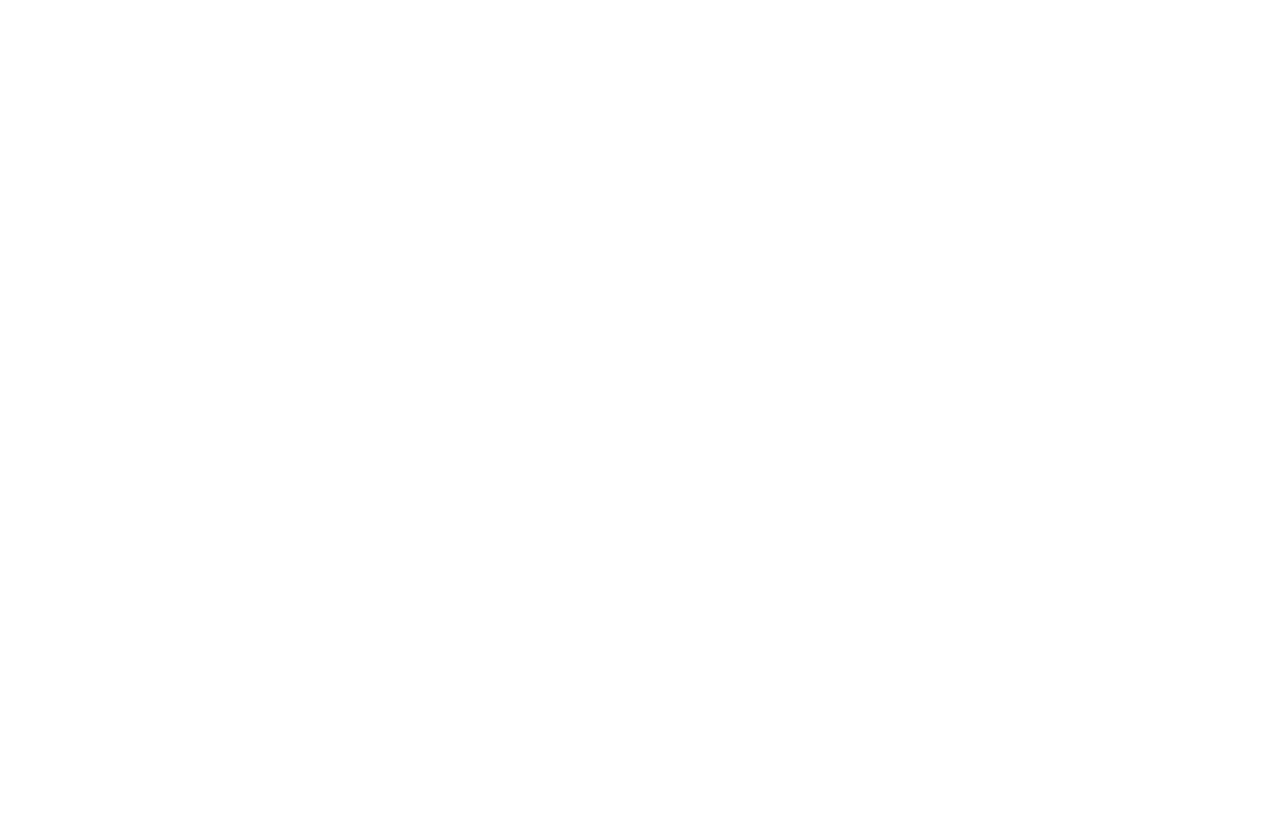
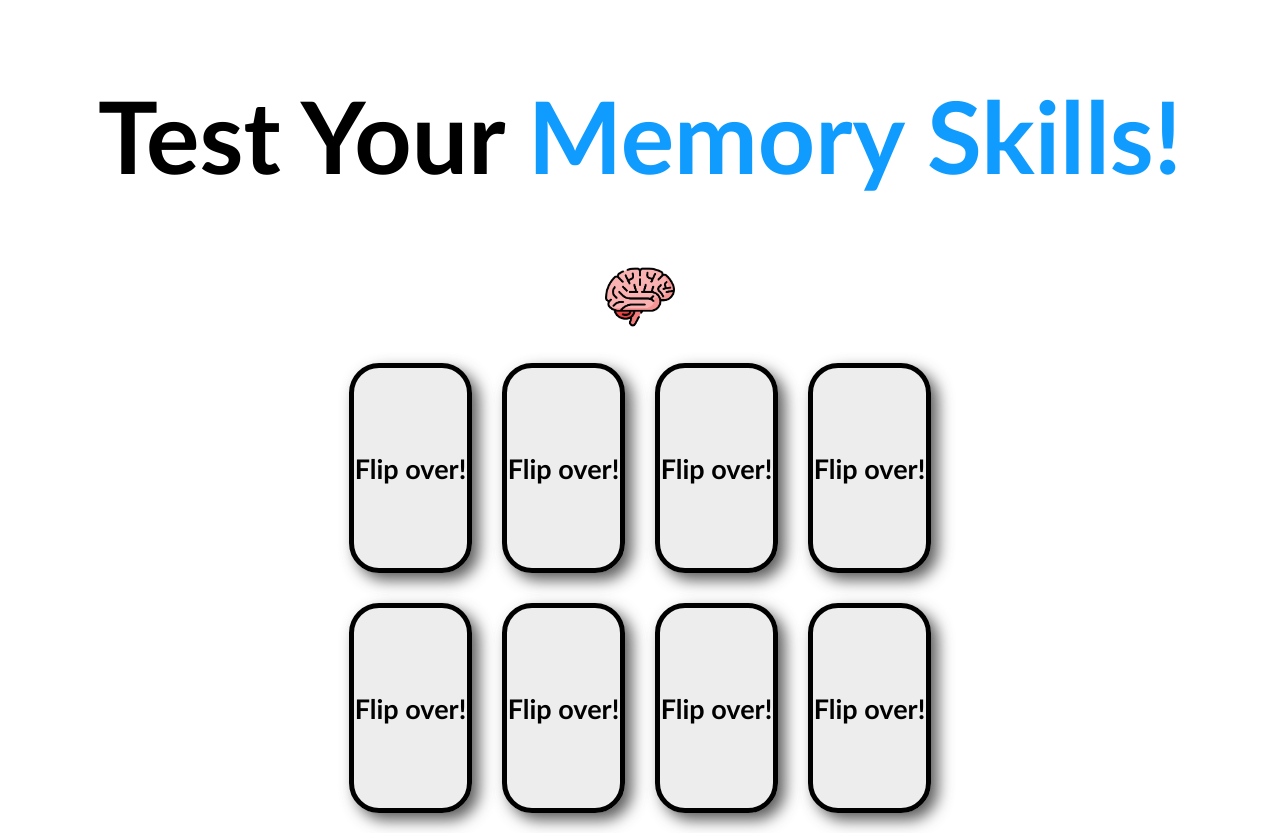
Before and after one commit to 3byss/memory-game, a plain HTML site: page index.html in a window 1280 px wide. Before the commit the page ends 800 px from the top, so only its background shows below. Drawn offline with Linux system fonts and the light colour scheme; a web font is replaced by a local one.

Commit message:
Added alot of files and changed a few

```diff
--- /dev/null
+++ b/app.js
@@ -0,0 +1,19 @@
+import { randomNum } from './random.js';
+
+// Set basic variables
+let cards = document.querySelectorAll(".card");
+let usedNumbers = {};
+
+// Set cards values
+cards.forEach(element => {
+    let randomNumber = randomNum(3);
+
+    // Check to see if we can add that number in
+    if (usedNumbers.length == 0) {
+        element.value = randomNumber;
+    } else if (usedNumbers.randomNumber == 2) {
+        element.value = randomNumber - 1;
+    }
+});
+
+console.log(cards);
--- a/index.html
+++ b/index.html
@@ -4,12 +4,54 @@
     <meta charset="UTF-8">
     <meta name="viewport" content="width=device-width, initial-scale=1.0">
     <title>Memory game!</title>
+    <link rel="stylesheet" href="./style.css">
 </head>
 <body>
     <div class="container">
-        <div class="cards">
+        <div class="header">
+            <h1>Test Your <span>Memory Skills!</span></h1>
+            <img id="brain-icon" src="./images/brain_icon.png">
+        </div>
 
+        <div class="new-class"></div>
+
+        <div class="main">
+            <div class="cards">
+                <div class="card" id="1">
+                    Flip over!
+                </div>
+
+                <div class="card" id="2">
+                    Flip over!
+                </div>
+
+                <div class="card" id="3">
+                    Flip over!
+                </div>
+
+                <div class="card" id="4">
+                    Flip over!
+                </div>
+
+                <div class="card" id="5">
+                    Flip over!
+                </div>
+
+                <div class="card" id="6">
+                    Flip over!
+                </div>
+
+                <div class="card" id="7">
+                    Flip over!
+                </div>
+
+                <div class="card" id="8">
+                    Flip over!
+                </div>
+            </div>
         </div>
     </div>
+
+    <script src="./app.js"></script>
 </body>
 </html>
--- /dev/null
+++ b/random.js
@@ -0,0 +1,5 @@
+// use this function
+// lowkey got no clue why I made it into a new file
+export function randomNum(max) {
+    return Math.floor(Math.random() * max) + 1
+}
--- a/style.css
+++ b/style.css
@@ -0,0 +1,57 @@
+@import url('https://fonts.googleapis.com/css2?family=Tuffy:ital,wght@0,400;0,700;1,400;1,700&display=swap');
+
+body {
+    font-family: 'Tuffy', 'Gill Sans MT', Calibri, 'Trebuchet MS', sans-serif;
+}
+
+span {
+    color: rgb(16, 156, 255);
+}
+
+#brain-icon {
+    width: 70px;
+}
+
+.container {
+    display: flex;
+    height: 100vh;
+    flex-direction: column;
+    justify-content: flex-start;
+    align-items: center;
+    text-align: center;
+}
+
+.header {
+    font-size: 50px;
+    font-weight: 400;
+}
+
+.cards {
+    display: grid;
+    grid-template-columns: repeat(4, 1fr); /* even columns */
+    gap: 30px;
+    justify-items: center;
+    padding: 20px;
+}
+
+.card {
+    display: flex;
+    justify-content: center;
+    align-items: center;
+    text-align: center;
+    font-size: 27px;
+    width: 113px;
+    height: 200px;
+    background-color: rgba(236, 236, 236, 0.918);
+    border: 5px solid rgb(0, 0, 0);
+    box-shadow: 7px 7px 15px rgba(53, 53, 53, 0.811);
+    border-radius: 30px;
+    cursor: pointer;
+    font-weight: 800;
+}
+
+.card:hover {
+    background-color: rgb(255, 255, 255);
+    font-size: 34px;
+    box-shadow: 7px 7px 8px rgba(159, 159, 159, 0.756);
+}
```
Also changed, not shown: combinations.json (added, +21 -0 lines), images/brain_icon.png (added).
